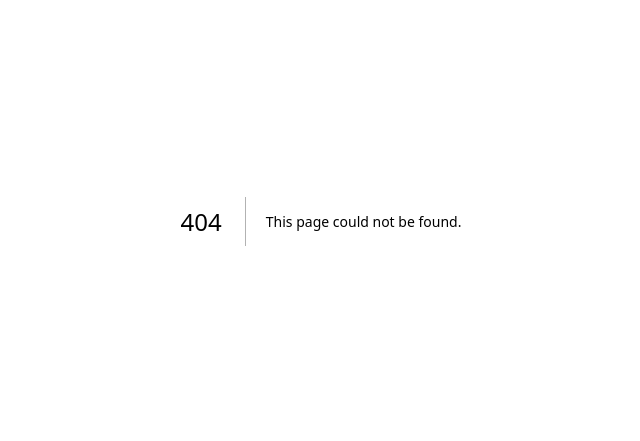
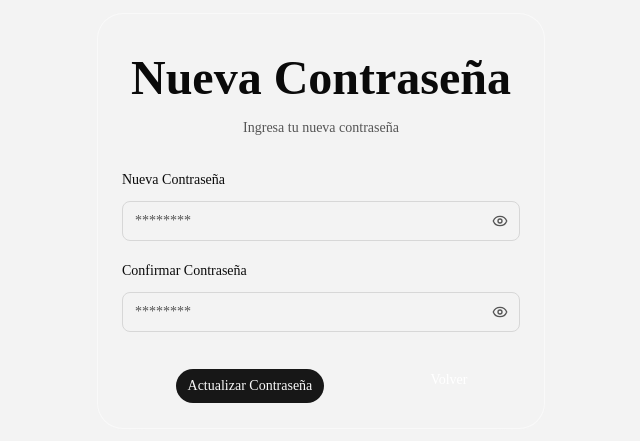
Before and after one commit to MJohanJ202/help-desk, a Next.js app: page /recovery-password in a window 1280 px wide. Before the commit this address had no page. Shown: the part 179-620 px from the top of the page, without its empty margins (319-959 px from the left). Built offline with nearby package versions, Linux system fonts and the light colour scheme.

Commit message:
feat: add recovery password page and dashboard avatar badge component

```diff
--- /dev/null
+++ b/app/recovery-password/page.tsx
@@ -0,0 +1,9 @@
+import RecoveryPasswordForm from "@/components/auth/RecoveryPasswordForm";
+
+export default function RecoverPasswordPage() {
+  return (
+    <div className="flex min-h-screen items-center justify-center">
+      <RecoveryPasswordForm />
+    </div>
+  );
+}
--- /dev/null
+++ b/components/dashboard/AvatarBadge.tsx
@@ -0,0 +1,22 @@
+import { Avatar, AvatarFallback, AvatarImage } from "@/components/ui/avatar";
+import { Badge } from "@/components/ui/badge";
+import { getInitials } from "@/lib/get-initials";
+
+interface AvatarBadgeProps {
+  name: string | null;
+  avatar_url?: string;
+}
+
+export const AvatarBadge = ({ name, avatar_url }: AvatarBadgeProps) => {
+  return (
+    <Badge className="gap-2 min-h-9 font-bold">
+      <Avatar>
+        <AvatarImage src={avatar_url ?? ""} />
+        <AvatarFallback className="text-neutral-500">
+          {getInitials(name)}
+        </AvatarFallback>
+      </Avatar>
+      {name}
+    </Badge>
+  );
+};
```
